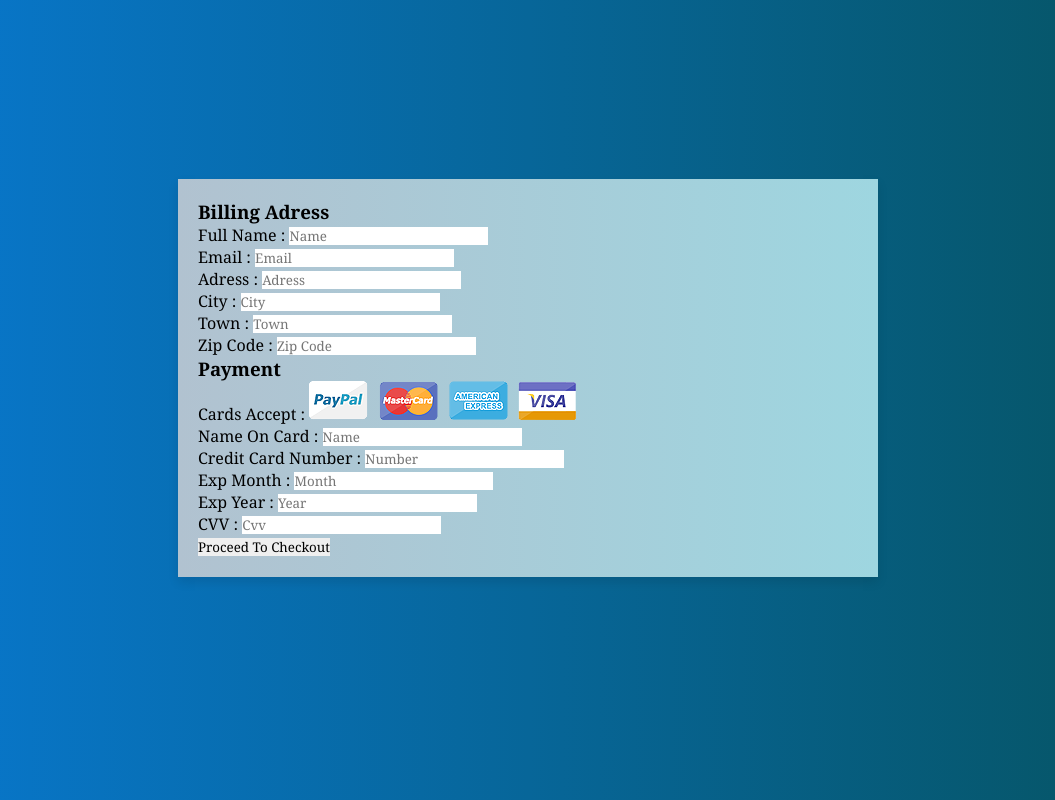
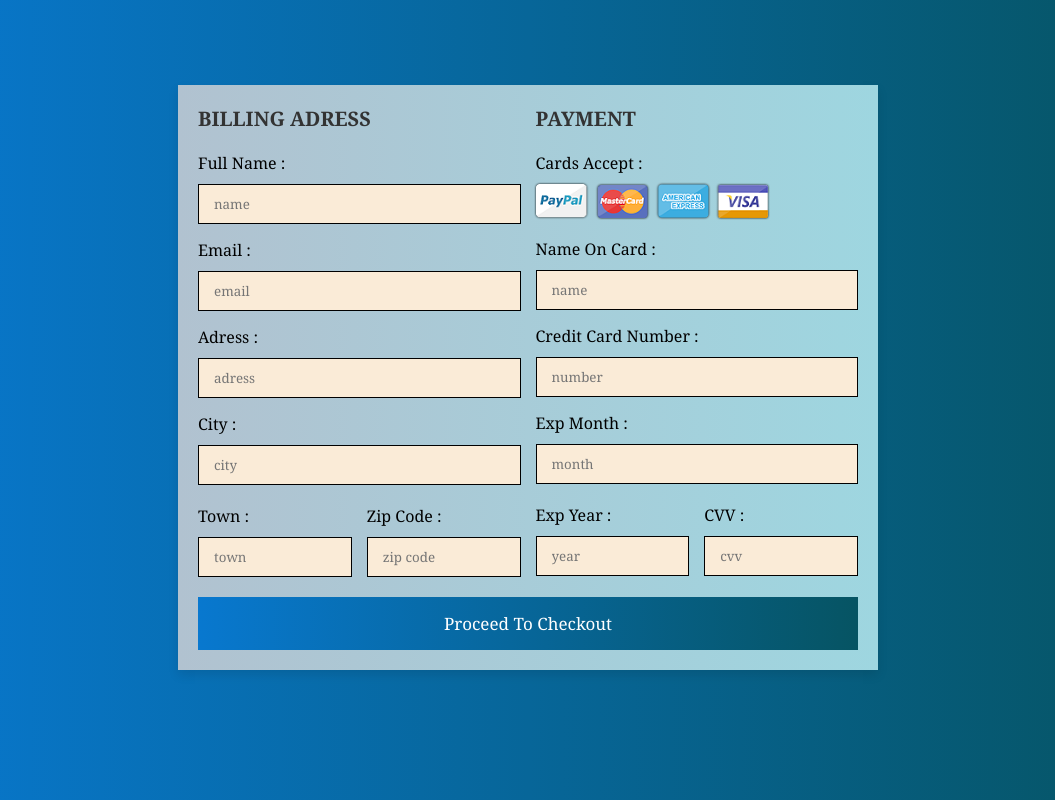
Before and after one commit to castroo007/Payment-Gateway-Form, a plain HTML site: page index.html in a window 1280 px wide. Shown: the whole page, without its empty margins (112-1167 px from the left). Drawn offline with Linux system fonts and the light colour scheme.

Commit message:
all completed

```diff
--- a/style.css
+++ b/style.css
@@ -27,3 +27,71 @@
     background: linear-gradient(90deg, rgba(233,233,240,1) 0%, rgba(177,194,208,1) 0%, rgba(158,214,224,1) 100%);
     box-shadow: 0 5px 10px rgba(0, 0, 0, .1);
 }
+
+.container form .row {
+    display: flex;
+    flex-wrap: wrap;
+    gap: 15px;
+}
+
+.container form .col {
+    flex:1 1 250px;
+}
+
+.container form .col .title {
+    font-size: 20px;
+    color: #333;
+    padding-bottom: 5px;
+    text-transform: uppercase;
+}
+
+.container form .col .inputBox {
+    margin: 15px 0;
+}
+
+.container form .col .inputBox span {
+    margin-bottom: 10px;
+    display: block;
+}
+
+.container form .col .inputBox input {
+    width: 100%;
+    border: 1px solid black;
+    padding: 10px 15px;
+    text-transform: none;
+    background-color:antiquewhite;
+
+}
+
+.container form .col .inputBox input:focus {
+    border: 1px solid chocolate;
+}
+
+.container form .col .flex {
+    display: flex;
+    gap: 15px;
+}
+
+.container form .col .flex .inputBox {
+    margin-top: 5px;
+}
+
+.container form .col .inputBox img {
+    height: 34px;
+    filter: drop-shadow(0 0 1px #000);
+}
+
+.container form .submit-btn {
+    width: 100%;
+    padding: 15px;
+    background: rgb(2,0,36);
+    background: linear-gradient(90deg, rgba(2,0,36,1) 0%, rgba(8,120,207,1) 0%, rgba(6,84,99,1) 100%);
+    color: #fff;
+    font-size: 17px;
+    margin-top: 5px;
+    cursor: pointer;
+
+}
+.container form .submit-btn:hover {
+    background: rgba(6,84,99,1);
+}
```
